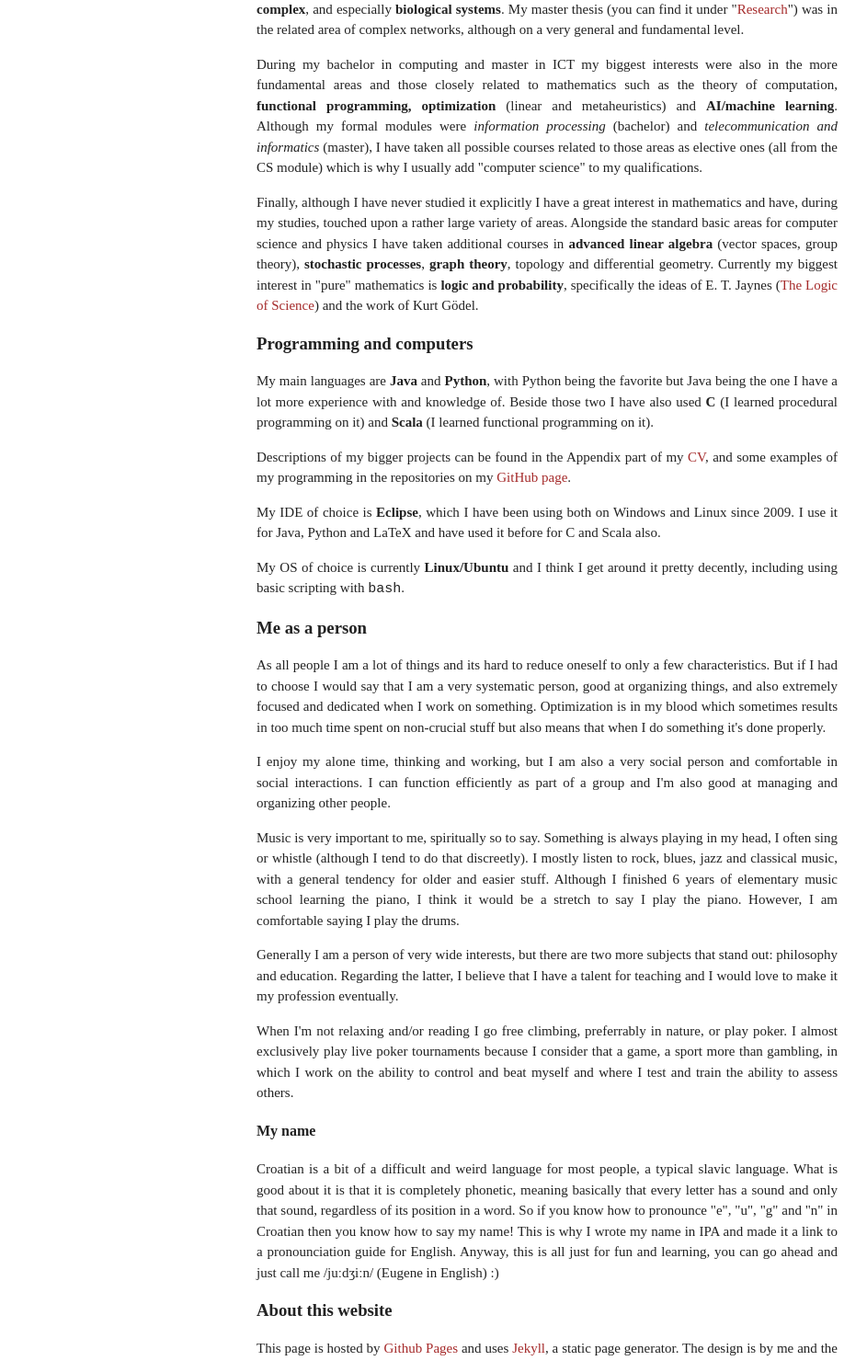
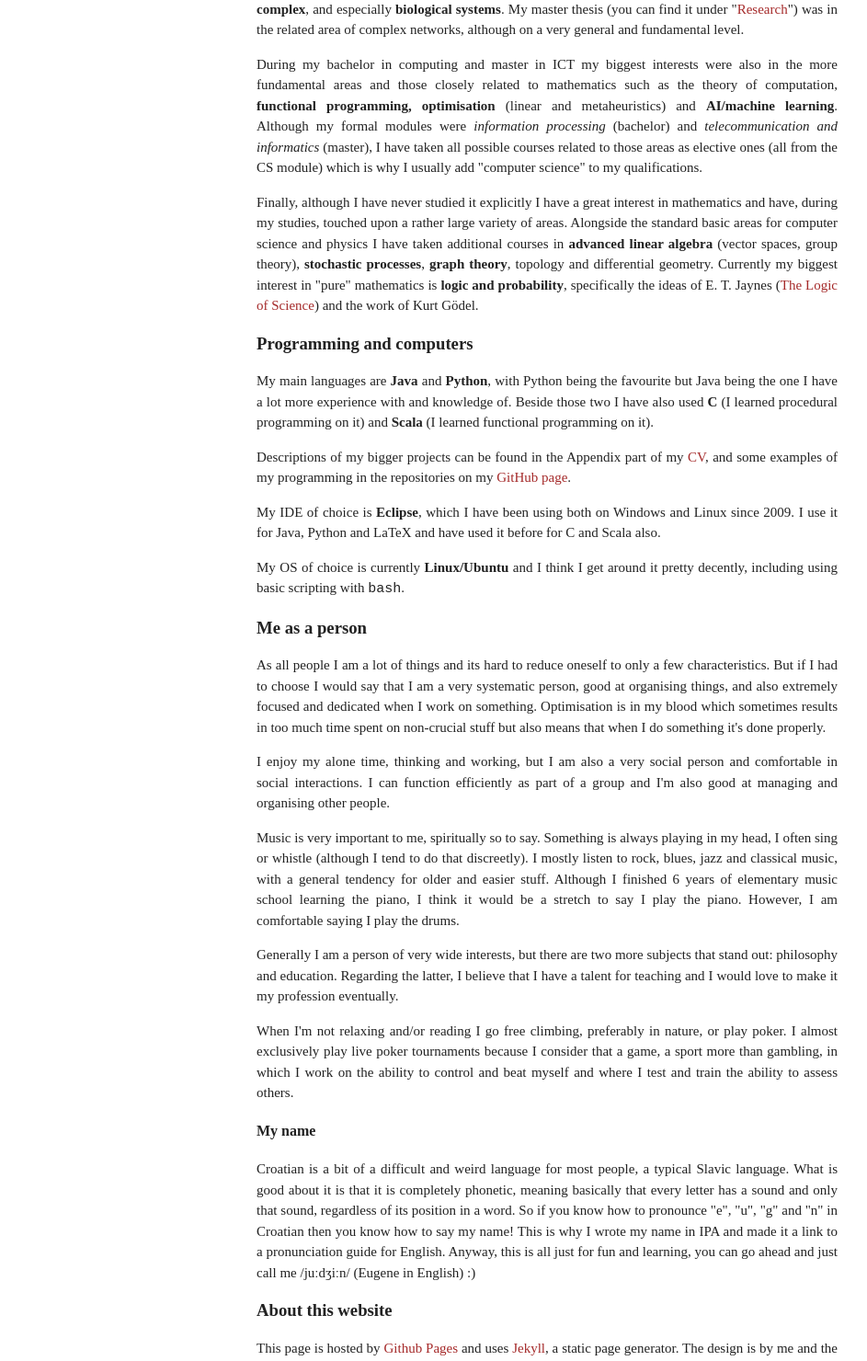
Before and after one commit to erozic/erozic.github.io, a Jekyll site: the page built from about.html, in a window 1280 px wide. Shown: the part 504-1984 px from the top of the page at 92% size, without its empty margins (45-988 px from the left). Built offline with Jekyll 4.4.1, drawn with Linux system fonts in a browser that asks for light colours.

Commit message:
Spelling corrections <_<

```diff
--- a/about.html
+++ b/about.html
@@ -15,14 +15,14 @@ A short overview of my qualifications is that I have completed a 3-year bachelor
 <p>
 My interests in physics during studying were primarily theoretical and fundamental with a strong inclination towards mathematics. Currently what interests me the most from those areas are the conceptual issues of Quantum Mechanics and QFT, but this is not something I think I want to pursue professionally. On a more practical, or rather a more down-to-earth side, I am attracted to the <b>physics of complex</b>, and especially <b>biological systems</b>. My master thesis (you can find it under "<a href="/research/">Research</a>") was in the related area of complex networks, although on a very general and fundamental level.
 </p><p>
-During my bachelor in computing and master in ICT my biggest interests were also in the more fundamental areas and those closely related to mathematics such as the theory of computation, <b>functional programming, optimization</b> (linear and metaheuristics) and <b>AI/machine learning</b>. Although my formal modules were <i>information processing</i> (bachelor) and <i>telecommunication and informatics</i> (master), I have taken all possible courses related to those areas as elective ones (all from the CS module) which is why I usually add "computer science" to my qualifications.
+During my bachelor in computing and master in ICT my biggest interests were also in the more fundamental areas and those closely related to mathematics such as the theory of computation, <b>functional programming, optimisation</b> (linear and metaheuristics) and <b>AI/machine learning</b>. Although my formal modules were <i>information processing</i> (bachelor) and <i>telecommunication and informatics</i> (master), I have taken all possible courses related to those areas as elective ones (all from the CS module) which is why I usually add "computer science" to my qualifications.
 </p><p>
 Finally, although I have never studied it explicitly I have a great interest in mathematics and have, during my studies, touched upon a rather large variety of areas. Alongside the standard basic areas for computer science and physics I have taken additional courses in <b>advanced linear algebra</b> (vector spaces, group theory), <b>stochastic processes</b>, <b>graph theory</b>, topology and differential geometry. Currently my biggest interest in "pure" mathematics is <b>logic and probability</b>, specifically the ideas of E. T. Jaynes (<a href="http://bayes.wustl.edu/" target="_blank">The Logic of Science</a>) and the work of Kurt Gödel.
 <p>
 
 <h3>Programming and computers</h3>
 <p>
-My main languages are <b>Java</b> and <b>Python</b>, with Python being the favorite but Java being the one I have a lot more experience with and knowledge of. Beside those two I have also used <b>C</b> (I learned procedural programming on it) and <b>Scala</b> (I learned functional programming on it).
+My main languages are <b>Java</b> and <b>Python</b>, with Python being the favourite but Java being the one I have a lot more experience with and knowledge of. Beside those two I have also used <b>C</b> (I learned procedural programming on it) and <b>Scala</b> (I learned functional programming on it).
 </p><p>
 <!--
 The biggest system I designed and implemented in Java was the ~10K LoC multi-threaded, multi-process, high-throughput publish-subscribe system for my master thesis (which you can find under "<a href="/research/">Research</a>") that is now the basis of the <a href="https://github.com/OpenIotOrg/openiot/tree/develop/modules/CUPUS" target="_blank">OpenIoT CUPUS module</a>.
@@ -36,19 +36,19 @@ My OS of choice is currently <b>Linux/Ubuntu</b> and I think I get around it pre
 
 <h3>Me as a person</h3>
 <p>
-As all people I am a lot of things and its hard to reduce oneself to only a few characteristics. But if I had to choose I would say that I am a very systematic person, good at organizing things, and also extremely focused and dedicated when I work on something. Optimization is in my blood which sometimes results in too much time spent on non-crucial stuff but also means that when I do something it's done properly.
+As all people I am a lot of things and its hard to reduce oneself to only a few characteristics. But if I had to choose I would say that I am a very systematic person, good at organising things, and also extremely focused and dedicated when I work on something. Optimisation is in my blood which sometimes results in too much time spent on non-crucial stuff but also means that when I do something it's done properly.
 </p><p>
-I enjoy my alone time, thinking and working, but I am also a very social person and comfortable in social interactions. I can function efficiently as part of a group and I'm also good at managing and organizing other people.
+I enjoy my alone time, thinking and working, but I am also a very social person and comfortable in social interactions. I can function efficiently as part of a group and I'm also good at managing and organising other people.
 </p><p>
 Music is very important to me, spiritually so to say. Something is always playing in my head, I often sing or whistle (although I tend to do that discreetly). I mostly listen to rock, blues, jazz and classical music, with a general tendency for older and easier stuff. Although I finished 6 years of elementary music school learning the piano, I think it would be a stretch to say I play the piano. However, I am comfortable saying I play the drums.
 </p><p>
 Generally I am a person of very wide interests, but there are two more subjects that stand out: philosophy and education. Regarding the latter, I believe that I have a talent for teaching and I would love to make it my profession eventually.
 </p><p>
-When I'm not relaxing and/or reading I go free climbing, preferrably in nature, or play poker. I almost exclusively play live poker tournaments because I consider that a game, a sport more than gambling, in which I work on the ability to control and beat myself and where I test and train the ability to assess others.
+When I'm not relaxing and/or reading I go free climbing, preferably in nature, or play poker. I almost exclusively play live poker tournaments because I consider that a game, a sport more than gambling, in which I work on the ability to control and beat myself and where I test and train the ability to assess others.
 </p>
 <h4>My name</h4>
 <p>
-Croatian is a bit of a difficult and weird language for most people, a typical slavic language. What is good about it is that it is completely phonetic, meaning basically that every letter has a sound and only that sound, regardless of its position in a word. So if you know how to pronounce "e", "u", "g" and "n" in Croatian then you know how to say my name! This is why I wrote my name in IPA and made it a link to a pronounciation guide for English. Anyway, this is all just for fun and learning, you can go ahead and just call me /juːdʒiːn/ (Eugene in English) :)
+Croatian is a bit of a difficult and weird language for most people, a typical Slavic language. What is good about it is that it is completely phonetic, meaning basically that every letter has a sound and only that sound, regardless of its position in a word. So if you know how to pronounce "e", "u", "g" and "n" in Croatian then you know how to say my name! This is why I wrote my name in IPA and made it a link to a pronunciation guide for English. Anyway, this is all just for fun and learning, you can go ahead and just call me /juːdʒiːn/ (Eugene in English) :)
 </p>
 
 <h3>About this website</h3>
```
